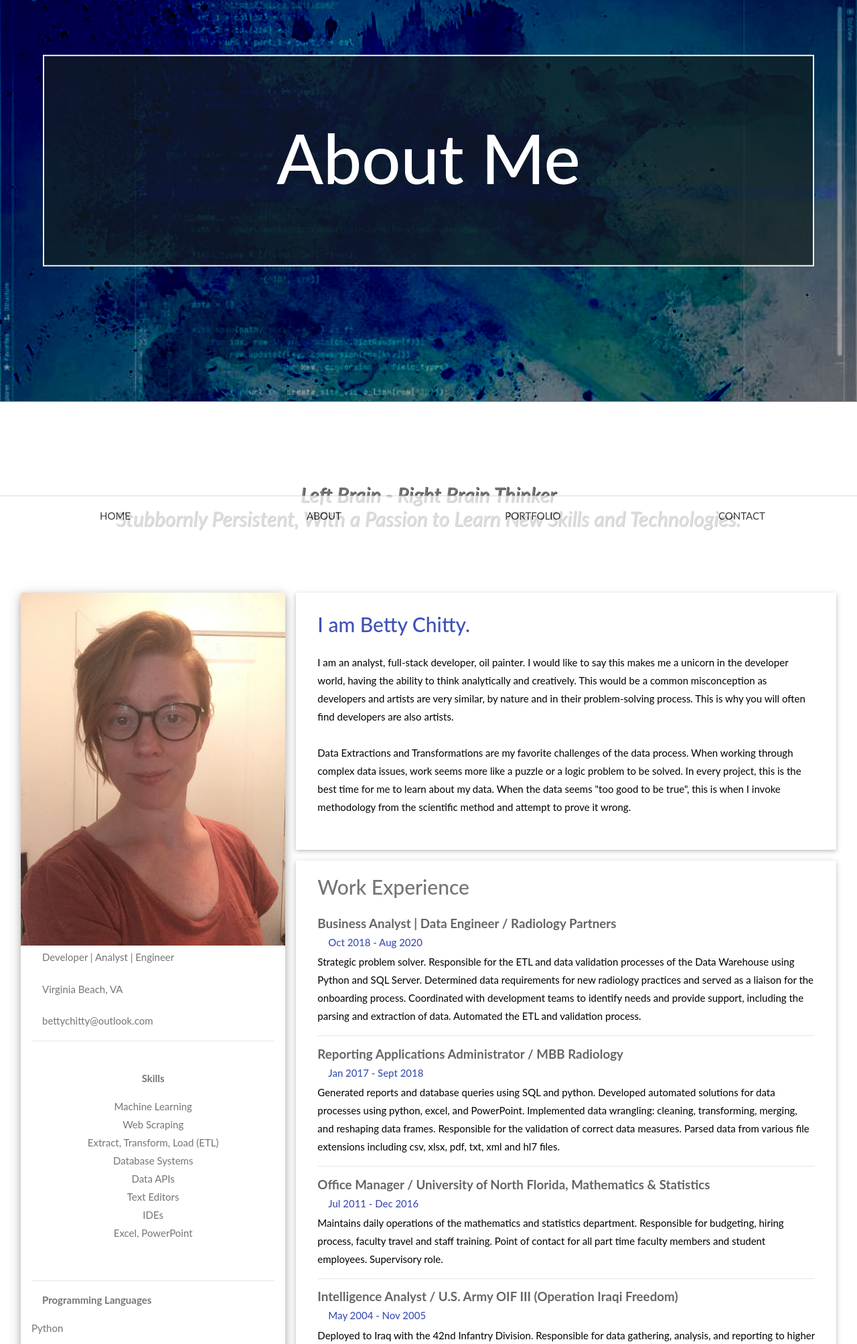
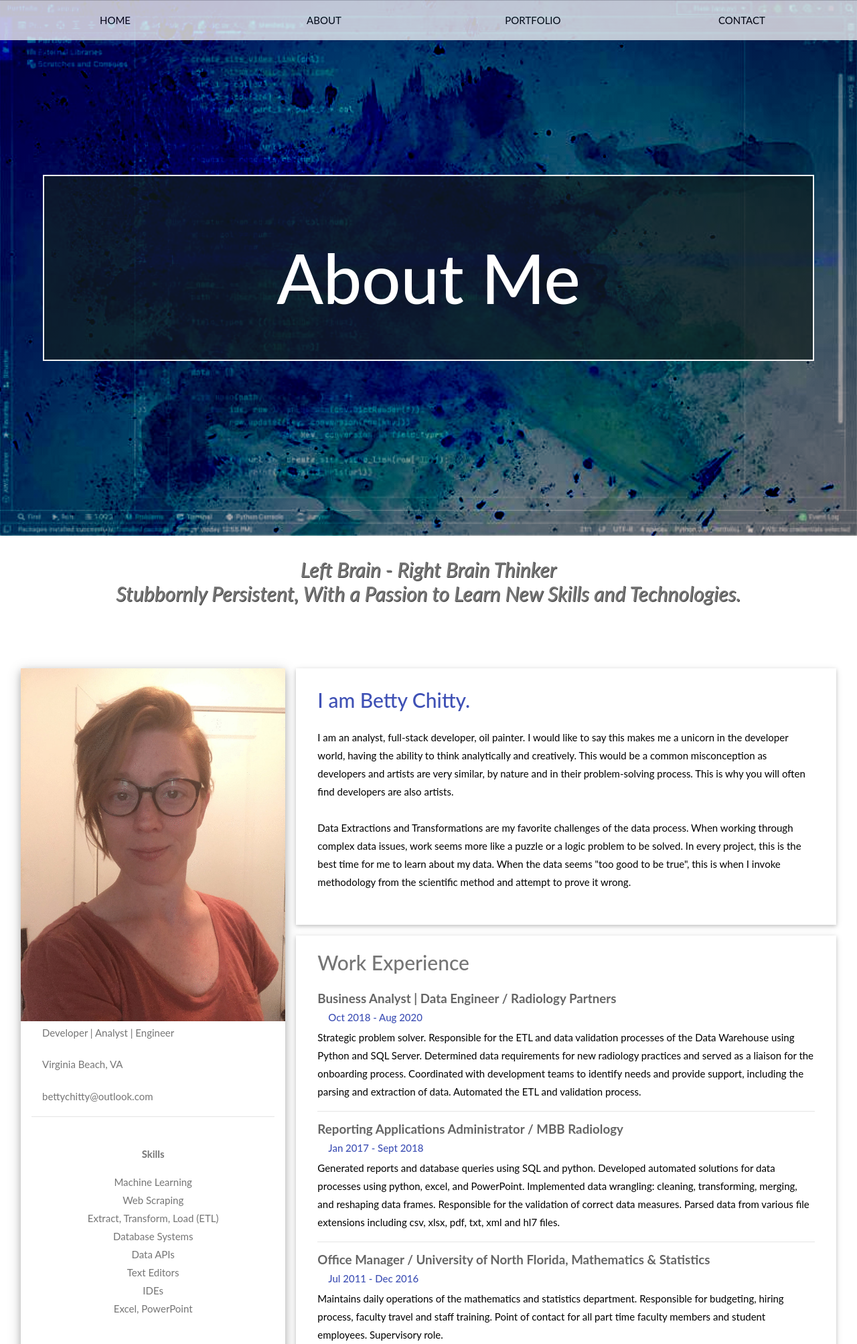
Before and after one commit to DataBettyLBRB/portfolio, a Flask app: page /about in a window 1280 px wide. Shown: the top 2007 px of the page at 67% size. Run offline with Flask 2, Linux system fonts and the light colour scheme; some libraries are stand-ins or nearby versions.

Commit message:
corrections.

```diff
--- a/main.py
+++ b/main.py
@@ -49,7 +49,7 @@ def about():
 
 @app.route("/portfolio")
 def portfolio():
-    return render_template("portfolio.html", title="Experience Coming Soon")
+    return render_template("portfolio.html", title="Portfolio Coming Soon")
 
 
 @app.route("/contact")
--- a/templates/base.html
+++ b/templates/base.html
@@ -13,7 +13,6 @@
 
 <style>
     body,h1,h2,h3,h4,h5,h6 {font-family: "Lato", sans-serif;}
-
     body, html {
         height: 100%;
         color: #777;
@@ -29,11 +28,7 @@
             url("{{ url_for('static', filename='images/blended.jpg') }}");
         background-blend-mode: color-burn;
 
-        border-bottom-style: solid;
-        border-width: 1px;
-        border-color: light-grey;
-
-        min-height: 75%;
+        min-height: 100%;
         background-size: cover;
     }
 
@@ -47,32 +42,16 @@
         border: 2px solid #f1f1f1;
 
         position: absolute;
-        top: 30%;
+        top: 50%;
         left: 50%;
 
         transform: translate(-50%, -50%);
         z-index: 2;
 
         width: 90%;
-        padding: 5%;
+        padding-top: 5%;
+        padding-bottom: 2%;
         text-align: center;
-    }
-
-    .scroll {
-        padding-top: 7%;
-        padding-bottom: 2%;
-    }
-
-    a:link, a:visited {
-        color: black;
-    }
-
-    /* Turn off parallax scrolling for tablets and phones */
-    @media only screen and (max-device-width: 1600px) {
-        .bg-image {
-            background-attachment: scroll;
-            min-height: 75%;
-        }
     }
 
 </style>
@@ -80,7 +59,7 @@
 <body>
     <div class="bg-image">
 
-        <div class="w3-bottom">
+        <div class="w3-top">
             <div class="w3-row w3-padding w3-white w3-opacity-min w3-border-top">
                 <div class="w3-col s3">
                     <a href="/home" class="w3-button w3-block">HOME</a>
--- a/templates/home.html
+++ b/templates/home.html
@@ -59,7 +59,7 @@
 <body>
     <div class="bg-image"></div>
 
-    <div class="w3-bottom w3-opacity-min">
+    <div class="w3-top w3-opacity-min">
         <div class="w3-row w3-padding w3-white w3-opacity-min w3-border-top">
             <div class="w3-col s3">
                 <a href="/home" class="w3-button w3-block">HOME</a>
```
